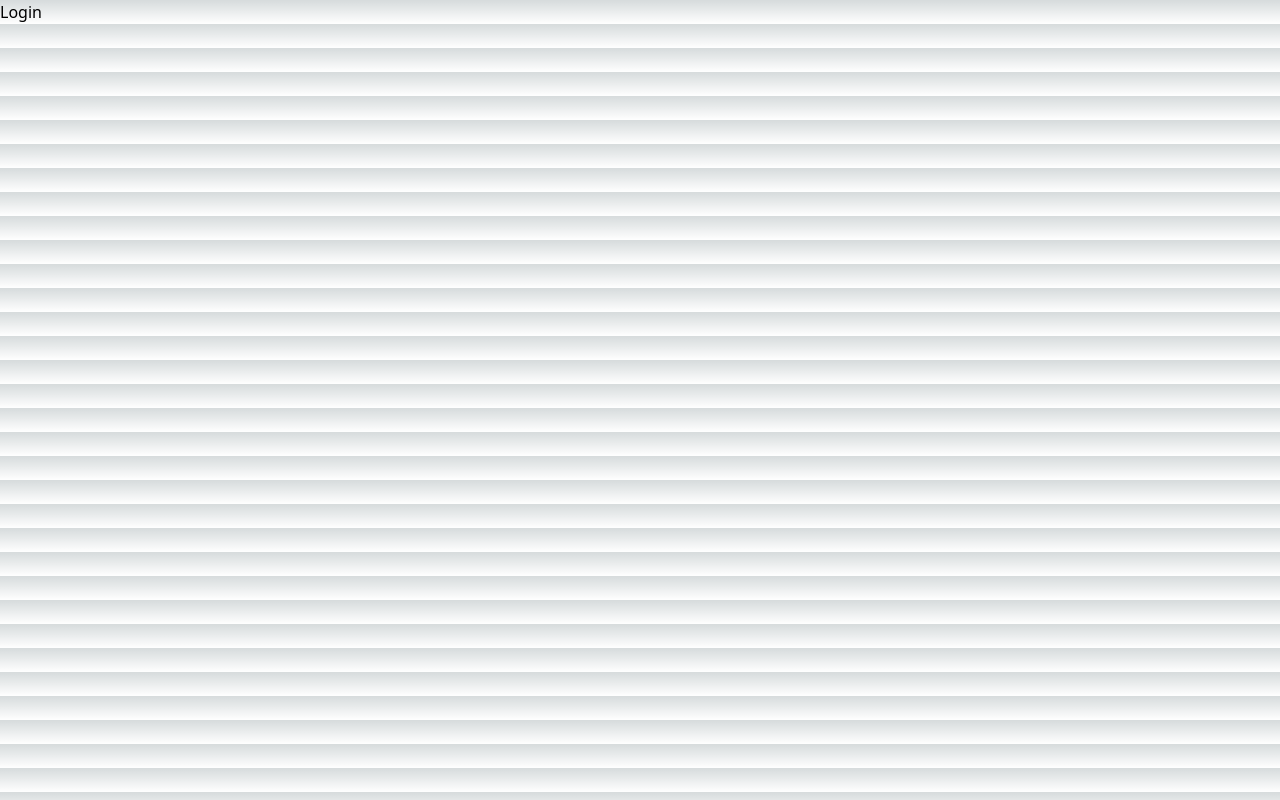
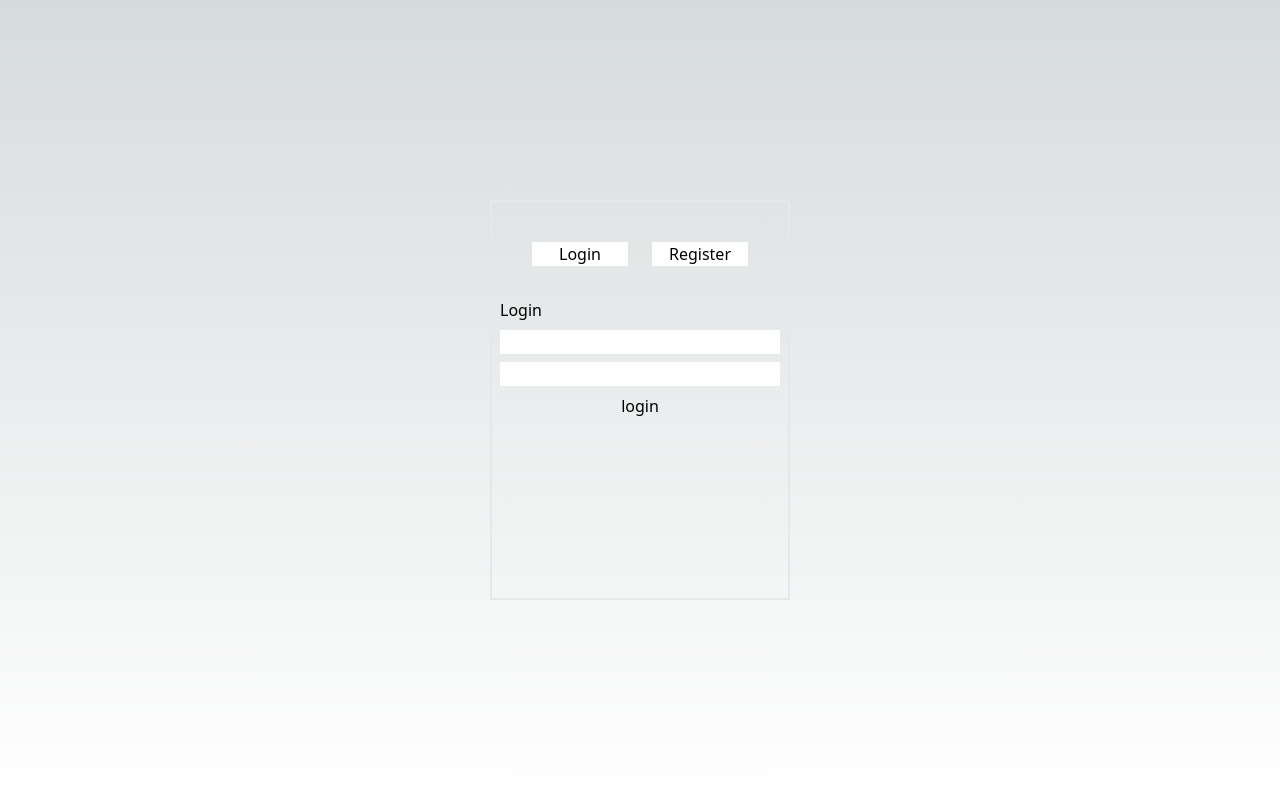
Before and after one commit to Pinecone-aqua/jimdii, a Next.js app in the folder front_end/client/: page /Login in a window 1280 px wide. Built offline with nearby package versions, Linux system fonts and the light colour scheme.

Commit message:
unfinished login & register

```diff
--- a/front_end/client/pages/Login.tsx
+++ b/front_end/client/pages/Login.tsx
@@ -1,10 +1,30 @@
+import { useState } from "react";
+
 export default function Login() {
+  const [registerbtn, setRegisterBtn] = useState<boolean>(false);
+  const btnStyle = "m-3 w-3/6 bg-white text-black";
+
   return (
-    <div>
-      <div>
-        <form action="">
-          <p>Login</p>
-        </form>
+    <div className="h-screen flex justify-center items-center">
+      <div className="w-[300px] h-[400px] border-2 p-2">
+        <div className="w-full flex p-5">
+          <button className={btnStyle} onClick={() => setRegisterBtn(false)}>
+            Login
+          </button>
+          <button className={btnStyle} onClick={() => setRegisterBtn(true)}>
+            Register
+          </button>
+        </div>
+        {!registerbtn ? (
+          <form action="" className="flex flex-col gap-2">
+            <p>Login</p>
+            <input type="text" />
+            <input type="text" />
+            <button>login</button>
+          </form>
+        ) : (
+          <div>register</div>
+        )}
       </div>
     </div>
   );
```
